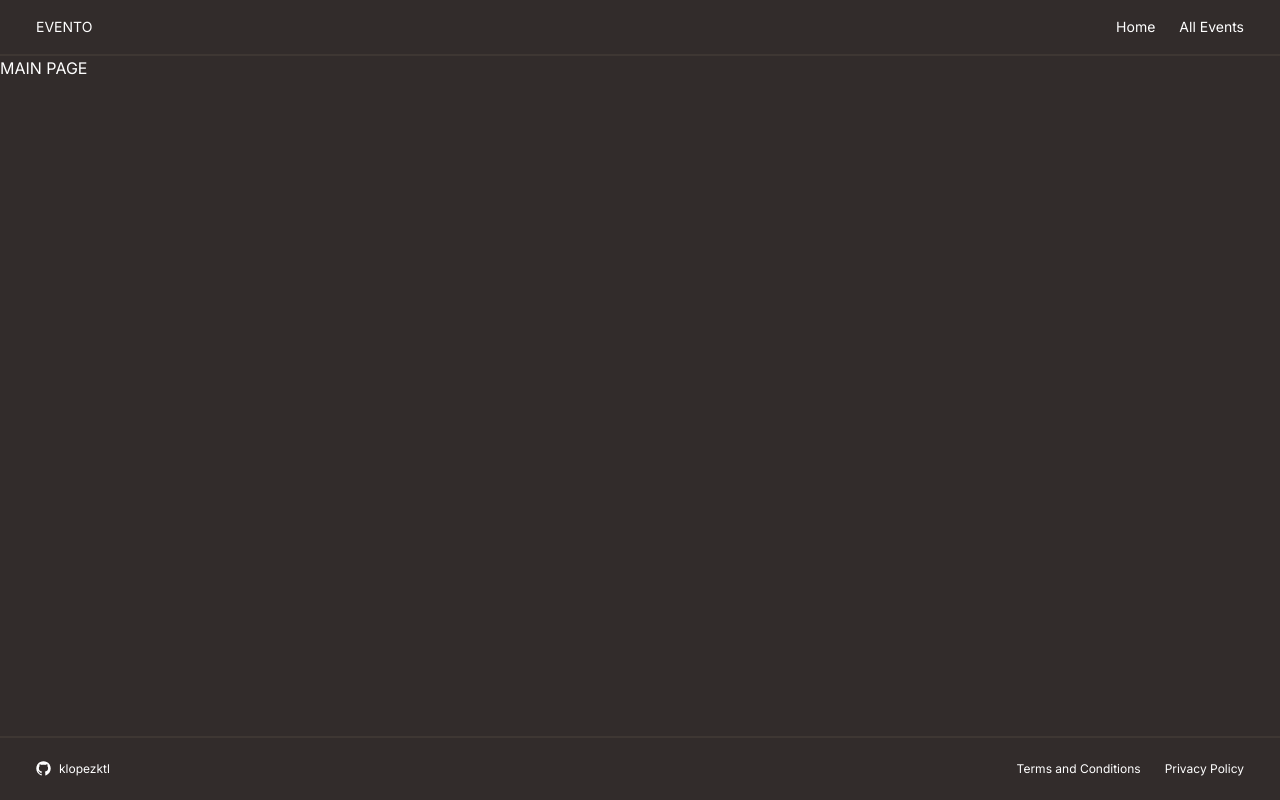
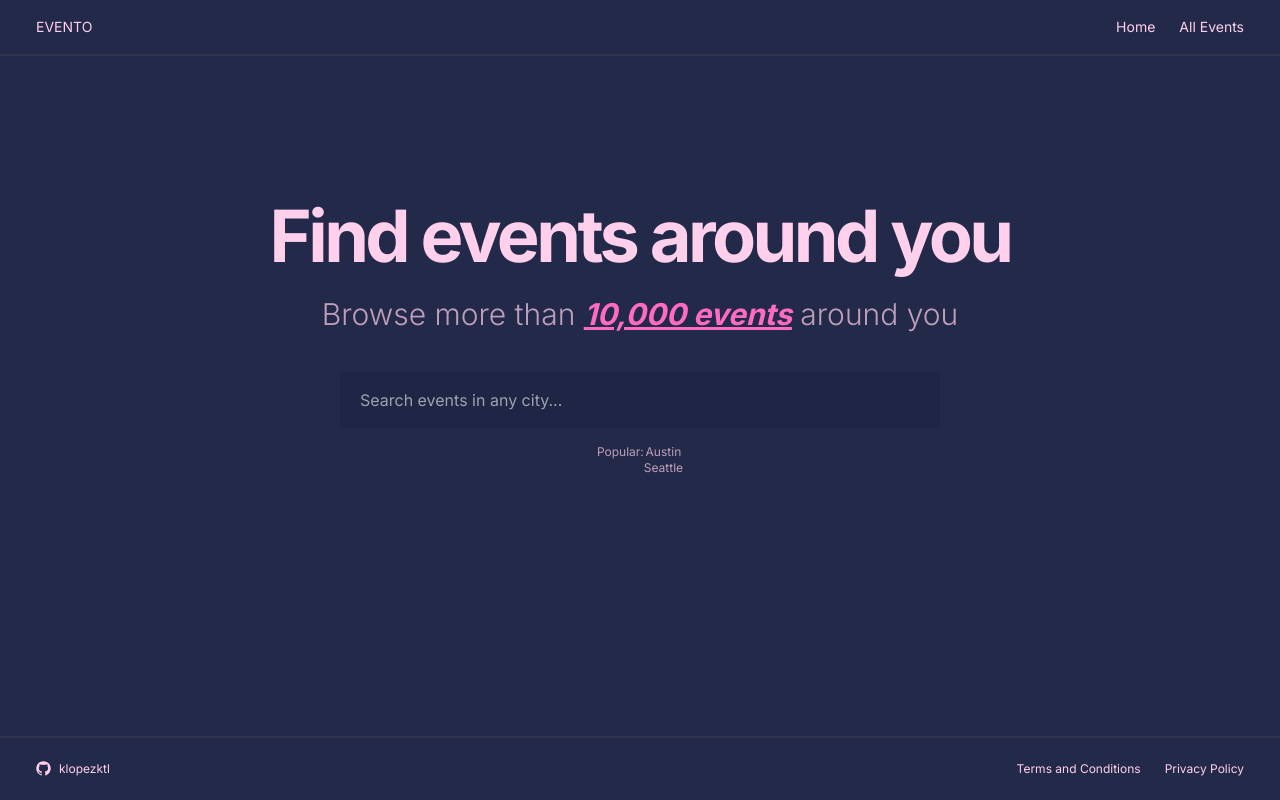
Before and after one commit to kimlopezktl/evento-clone, a Next.js app: page / in a window 1280 px wide. Built offline with nearby package versions, Linux system fonts and the light colour scheme.

Commit message:
Update styles and html structure

```diff
--- a/src/app/layout.tsx
+++ b/src/app/layout.tsx
@@ -19,7 +19,7 @@ export default function RootLayout({
 }>) {
   return (
     <html lang="en">
-      <body className={`${inter.className} bg-coffee/90 text-white`}>
+      <body className={`${inter.className} bg-dark-purple text-pink`}>
         <Container>
           <Header />
           {children}
--- a/src/app/page.tsx
+++ b/src/app/page.tsx
@@ -1,5 +1,32 @@
 import Image from "next/image";
 
 export default function Home() {
-  return <main className="">MAIN PAGE</main>;
+  return (
+    <main className="flex flex-col h-auto px-3 items-center pt-36 text-center">
+      <h1 className="text-4xl sm:text-7xl font-bold tracking-tighter">
+        Find events around you
+      </h1>
+      <p className="text-lg sm:text-3xl pt-6 font-light text-pink/70">
+        Browse more than{" "}
+        <span className="italic underline text-accent font-bold">
+          10,000 events
+        </span>{" "}
+        around you
+      </p>
+      <form className="pt-10 w-full sm:w-[600px]">
+        <input
+          className="w-full h-14 rounded-md p-5 bg-dark-purple outline-none ring-accent focus:ring-2 focus:bg-pink/10 focus:text-dark-purple"
+          placeholder="Search events in any city..."
+        ></input>
+      </form>
+
+      <section className="pt-4 flex justify-center text-xs text-pink/70 max-w-[1000px]">
+        <p>Popular: </p>
+        <ul>
+          <li>Austin</li>
+          <li>Seattle</li>
+        </ul>
+      </section>
+    </main>
+  );
 }
--- a/src/components/Container.tsx
+++ b/src/components/Container.tsx
@@ -6,7 +6,7 @@ type ContainerProps = {
 
 export default function Container({ children }: ContainerProps) {
   return (
-    <div className="max-w-7xl bg-coffee min-h-screen mx-auto flex flex-col">
+    <div className="max-w-7xl min-h-screen mx-auto flex flex-col bg-white/[2%]">
       {children}
     </div>
   );
--- a/tailwind.config.ts
+++ b/tailwind.config.ts
@@ -9,8 +9,12 @@ const config: Config = {
   theme: {
     extend: {
       colors: {
-        coffee: "#322C2B",
+        "dark-purple": "#1F2544",
+        pink: "#FFD0EC",
+        purple: "#81689D",
+        accent: "#FF6AC2",
         cream: "#E4C59E",
+        // accent: "#a4f839",
       },
       // backgroundImage: {
       //   "gradient-radial": "radial-gradient(var(--tw-gradient-stops))",
```
